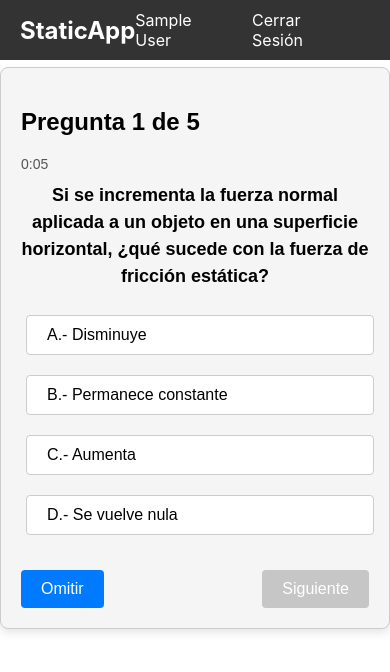
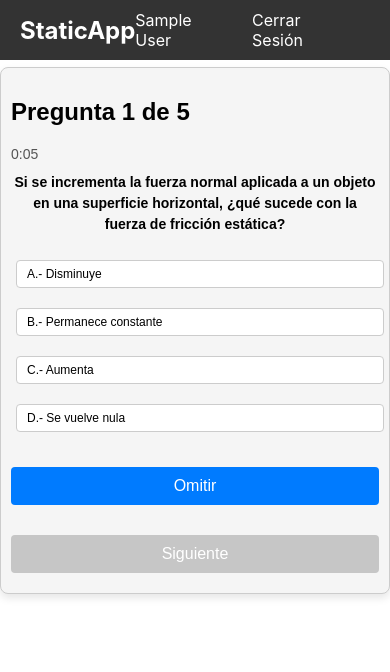
Before and after one commit to MatPede/PDS-Proyecto-2-Front, a React (Create React App) app in the folder proyect2front/: page /alternativas in a window 390 px wide. Shown: the top 672 px of the page. Built offline with nearby package versions, Linux system fonts and the light colour scheme; sample sign-in values are in the browser's storage.

Commit message:
alternativas almost done

```diff
--- a/proyect2front/src/pages/Tasks/AlternativasPage.css
+++ b/proyect2front/src/pages/Tasks/AlternativasPage.css
@@ -23,11 +23,11 @@
 }
 
 .alternativas-page .answer-options {
-    margin-bottom: 20px;
     list-style-type: none;
     padding: 0;
     display: flex;
     flex-direction: column;
+    margin-bottom: 20px;
 }
 
 .alternativas-page .answer-options li {
@@ -42,11 +42,11 @@
     margin: 5px;
     font-size: 16px;
     cursor: pointer;
-    transition: background-color 0.3s ease, border-color 0.3s ease;
     display: flex;
     align-items: center;
     width: 100%;
     box-sizing: border-box;
+    transition: background-color 0.3s ease, border-color 0.3s ease;
 }
 
 .alternativas-page .answer-options button:hover {
@@ -59,9 +59,28 @@
     border-color: #398143;
 }
 
-.alternativas-page .option-label {
-    margin-right: 10px;
-    font-weight: bold;
+.option-button {
+    display: block;
+    margin: 5px 0;
+    padding: 8px;
+    width: 100%;
+    text-align: left;
+    background-color: #fff;
+    border: 1px solid #ddd;
+    border-radius: 4px;
+    transition: background-color 0.3s;
+}
+
+.option-button.correct-option {
+    background-color: #d4edda;
+    border-color: #c3e6cb;
+    color: #07dd0e;
+}
+
+.option-button.incorrect {
+    background-color: #f8d7da;
+    border-color: #f5c6cb;
+    color: #d9534f;
 }
 
 .alternativas-page .feedback {
@@ -71,12 +90,19 @@
     color: #d9534f;
 }
 
+.alternativas-page .incorrect-feedback {
+    font-size: 14px;
+    color: #d9534f;
+}
+
 .alternativas-page .buttons {
     display: flex;
     justify-content: space-between;
 }
 
-.alternativas-page .submit-button, .alternativas-page .next-button, .alternativas-page .skip-button {
+.alternativas-page .submit-button,
+.alternativas-page .next-button,
+.alternativas-page .skip-button {
     background: #007bff;
     color: white;
     border: none;
@@ -87,7 +113,9 @@
     transition: background-color 0.3s ease;
 }
 
-.alternativas-page .submit-button:hover, .alternativas-page .next-button:hover, .alternativas-page .skip-button:hover {
+.alternativas-page .submit-button:hover,
+.alternativas-page .next-button:hover,
+.alternativas-page .skip-button:hover {
     background-color: #0056b3;
 }
 
@@ -96,9 +124,93 @@
     cursor: not-allowed;
 }
 
+.finish-button,
+.next-button {
+    margin-top: 20px;
+    padding: 10px 20px;
+    border: none;
+    background-color: #007bff;
+    color: white;
+    border-radius: 5px;
+    cursor: pointer;
+    font-size: 16px;
+}
 
-.option-button.incorrect {
-    background-color: red;
-    color: rgb(241, 15, 15);
-    cursor: not-allowed;
-  }
+.finish-button:hover,
+.next-button:hover {
+    background-color: #0056b3;
+}
+
+.round-summary-container,
+.quiz-summary-container {
+    max-height: 400px;
+    overflow-y: auto;
+    padding: 10px;
+    margin: 20px auto;
+    border: 1px solid #ccc;
+    border-radius: 8px;
+    background-color: #f9f9f9;
+    width: 100%;
+    box-shadow: 0 4px 8px rgba(0, 0, 0, 0.1);
+}
+
+.incorrect-question {
+    margin-bottom: 20px;
+}
+
+/* Media Queries for Responsiveness */
+@media (max-width: 768px) {
+    .alternativas-page .question-container {
+        padding: 15px;
+        max-width: 90%;
+    }
+
+    .alternativas-page .question-text {
+        font-size: 16px;
+    }
+
+    .alternativas-page .answer-options button {
+        padding: 8px 15px;
+        font-size: 14px;
+    }
+
+    .finish-button,
+    .next-button {
+        padding: 8px 15px;
+        font-size: 14px;
+    }
+}
+
+@media (max-width: 480px) {
+    .alternativas-page .question-container {
+        padding: 10px;
+        max-width: 100%;
+    }
+
+    .alternativas-page .question-text {
+        font-size: 14px;
+    }
+
+    .alternativas-page .answer-options button {
+        padding: 6px 10px;
+        font-size: 12px;
+    }
+
+    .finish-button,
+    .next-button {
+        padding: 6px 10px;
+        font-size: 12px;
+    }
+
+    .alternativas-page .buttons {
+        flex-direction: column;
+        align-items: stretch;
+    }
+
+    .alternativas-page .submit-button,
+    .alternativas-page .next-button,
+    .alternativas-page .skip-button {
+        width: 100%;
+        margin-bottom: 10px;
+    }
+}
--- a/proyect2front/src/pages/Tasks/AlternativasPage.js
+++ b/proyect2front/src/pages/Tasks/AlternativasPage.js
@@ -71,6 +71,8 @@ const AlternativasPage = () => {
     const [secondChance, setSecondChance] = useState(false);
     const [showRoundSummary, setShowRoundSummary] = useState(false);
     const [finalTime, setFinalTime] = useState(null);
+    const [quizCompleted, setQuizCompleted] = useState(false);
+    const [waitTime, setWaitTime] = useState(5); // Tiempo de espera en segundos
 
     const navigate = useNavigate();
     const currentQuestions = secondChance ? incorrectQuestionsFirstRound.map(q => q.question) : questions;
@@ -83,6 +85,19 @@ const AlternativasPage = () => {
         const timer = setInterval(() => setTime(prevTime => prevTime + 1), 1000);
         return () => clearInterval(timer);
     }, []);
+
+    // Temporizador para el tiempo de espera
+    useEffect(() => {
+        if (showRoundSummary && waitTime > 0) {
+            const waitTimer = setInterval(() => setWaitTime(prevWaitTime => prevWaitTime - 1), 1000);
+            return () => clearInterval(waitTimer);
+        } else if (showRoundSummary && waitTime === 0) {
+            setShowRoundSummary(false);
+            setQuestions(incorrectQuestionsFirstRound.map(q => q.question)); // Actualiza las preguntas para el segundo round
+            setCurrentQuestionIndex(0);
+            setSecondChance(true);
+        }
+    }, [showRoundSummary, waitTime]);
 
     // Manejo de clic en opciones
     const handleOptionClick = (option) => setSelectedOptions([option]);
@@ -121,15 +136,9 @@ const AlternativasPage = () => {
 
             if (!secondChance && incorrectQuestionsFirstRound.length > 0) {
                 setShowRoundSummary(true);
-                setTimeout(() => {
-                    setShowRoundSummary(false);
-                    setQuestions(incorrectQuestionsFirstRound.map(q => q.question)); // Actualiza las preguntas para el segundo round
-                    setCurrentQuestionIndex(0);
-                    setSecondChance(true);
-                }, 3000);
+                setWaitTime(5); // Reiniciar el tiempo de espera
             } else {
-                alert(`¡Quiz completado! Tu puntuación final es: ${score}`);
-                setTimeout(() => navigate('/dashboard'), 1000);
+                setQuizCompleted(true);
             }
         }
     };
@@ -153,6 +162,44 @@ const AlternativasPage = () => {
                 <h2>Primer Round Completo</h2>
                 <p>Obtuviste {score} correctas de {questions.length} preguntas.</p>
                 <p>Tiempo de respuesta: {formatTime(finalTime)}</p>
+                <p>Pasando al siguiente round en {waitTime} segundos...</p>
+              </div>
+            ) : quizCompleted ? (
+              <div className="quiz-summary-wrapper">
+                           <h2>Quiz Completado</h2>
+                  <p>Tiempo total: {formatTime(finalTime)}</p>
+                  <p>Correctas: {questions.length - incorrectQuestionsFirstRound.length} / Incorrectas: {incorrectQuestionsFirstRound.length}</p>
+                <div className="quiz-summary-container">
+
+
+                  {incorrectQuestionsFirstRound.length > 0 && (
+                    <div className="incorrect-questions-summary">
+                      <h3>Alternativas correctas del segundo round:</h3>
+                      {incorrectQuestionsFirstRound.map((item, index) => (
+                        <div key={index} className="incorrect-question">
+                          <p>{item.question.text}</p>
+                          <ul className="answer-options">
+                            {item.question.options.map((option, idx) => (
+                              <li key={idx}>
+                                <button
+                                  className={`option-button ${option.isCorrect ? 'correct-option' : ''}`}
+                                  disabled
+                                >
+                                  {optionLabels[idx]} {option.text}
+                                </button>
+                              </li>
+                            ))}
+                          </ul>
+                        </div>
+                      ))}
+                    </div>
+                  )}
+                </div>
+
+                {/* Contenedor separado para el botón */}
+                <div className="navigation-buttons-container">
+                  <button onClick={() => navigate('/dashboard')} className="finish-button">Volver al inicio</button>
+                </div>
               </div>
             ) : (
               <>
@@ -197,6 +244,7 @@ const AlternativasPage = () => {
           </div>
         </div>
       );
+
 };
 
 const shuffleArray = (array) => {
```
Lines whose indentation alone changed are shown as unchanged.
